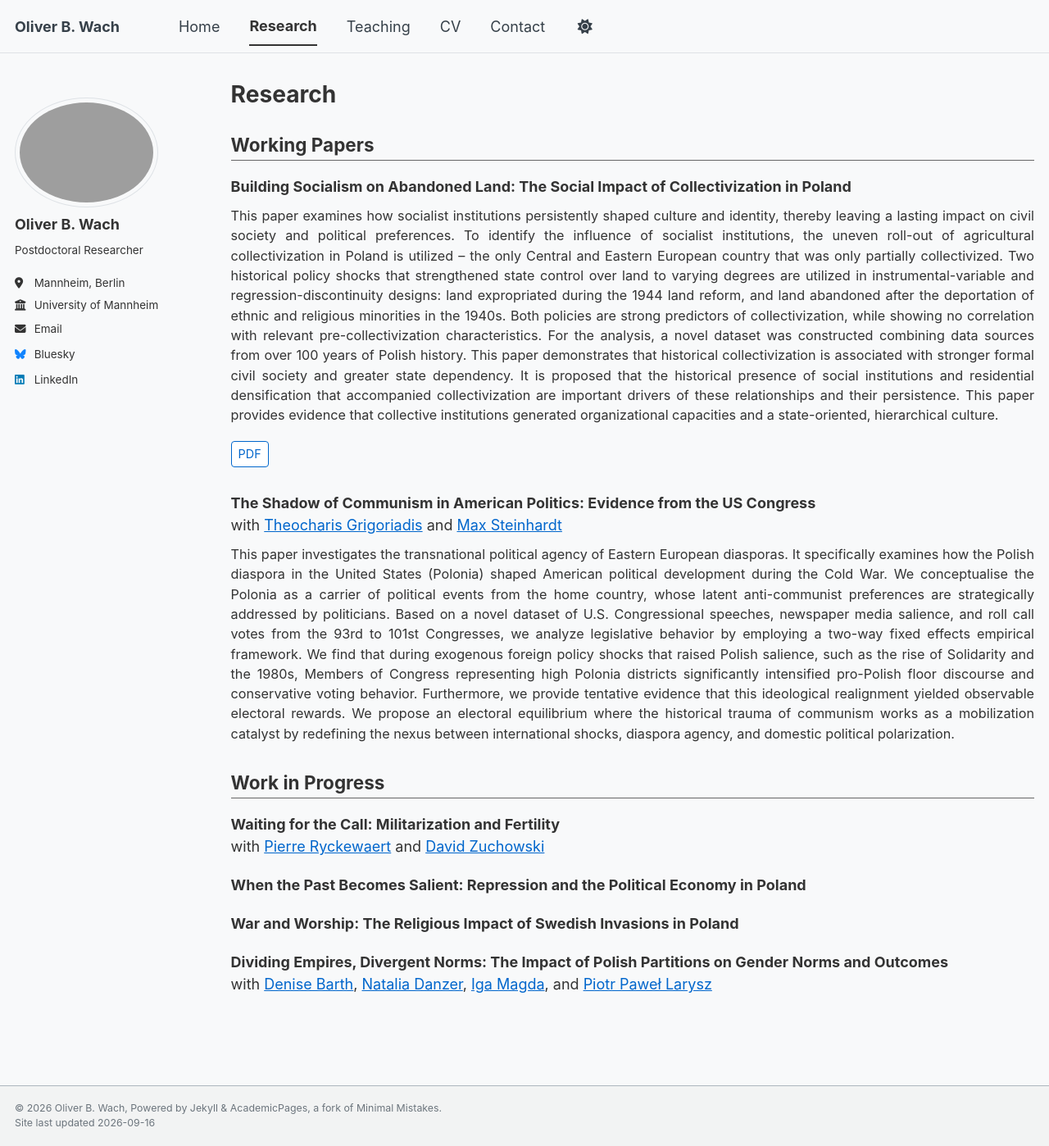
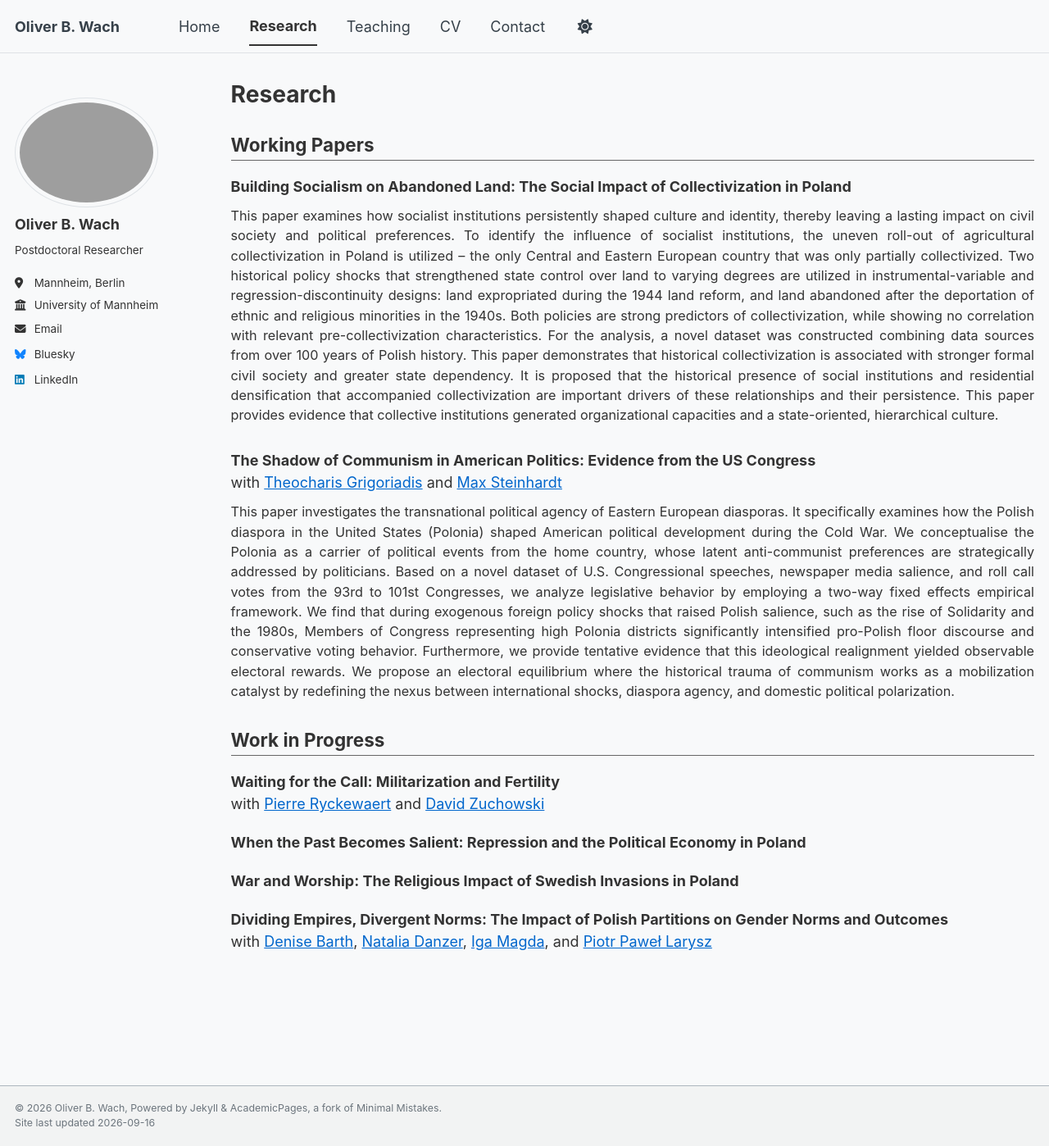
Before and after one commit to oliverwach/oliverwach.github.io, a Jekyll site: the page built from _pages/publications.html, in a window 1280 px wide and 1398 px high. Shown: the whole window at 82% size. Built offline with Jekyll 4.4.1, drawn with Linux system fonts in a browser that asks for light colours; a style sheet for code colours, icons or effects is not loaded.

Commit message:
Update publications.html

```diff
--- a/_pages/publications.html
+++ b/_pages/publications.html
@@ -20,9 +20,6 @@ author_profile: true
       <p style="text-align: justify; font-size: 0.9em; margin: 5px 0 0 0;">
         This paper examines how socialist institutions persistently shaped culture and identity, thereby leaving a lasting impact on civil society and political preferences. To identify the influence of socialist institutions, the uneven roll-out of agricultural collectivization in Poland is utilized – the only Central and Eastern European country that was only partially collectivized. Two historical policy shocks that strengthened state control over land to varying degrees are utilized in instrumental-variable and regression-discontinuity designs: land expropriated during the 1944 land reform, and land abandoned after the deportation of ethnic and religious minorities in the 1940s. Both policies are strong predictors of collectivization, while showing no correlation with relevant pre-collectivization characteristics. For the analysis, a novel dataset was constructed combining data sources from over 100 years of Polish history. This paper demonstrates that historical collectivization is associated with stronger formal civil society and greater state dependency. It is proposed that the historical presence of social institutions and residential densification that accompanied collectivization are important drivers of these relationships and their persistence. This paper provides evidence that collective institutions generated organizational capacities and a state-oriented, hierarchical culture.
       </p>
-    </div>
-    <a href="/files/papers/Paper_Wach_Building_Socialism.pdf" style="display: inline-block; border: 1px solid #0066cc; background-color: white; color: #0066cc; padding: 4px 8px; font-size: 0.8em; text-decoration: none; border-radius: 4px; margin-top: 10px; font-weight: normal;">PDF</a>
-  </li>
 
   <li style="margin-bottom: 30px;">
     <strong>The Shadow of Communism in American Politics: Evidence from the US Congress</strong>
```
